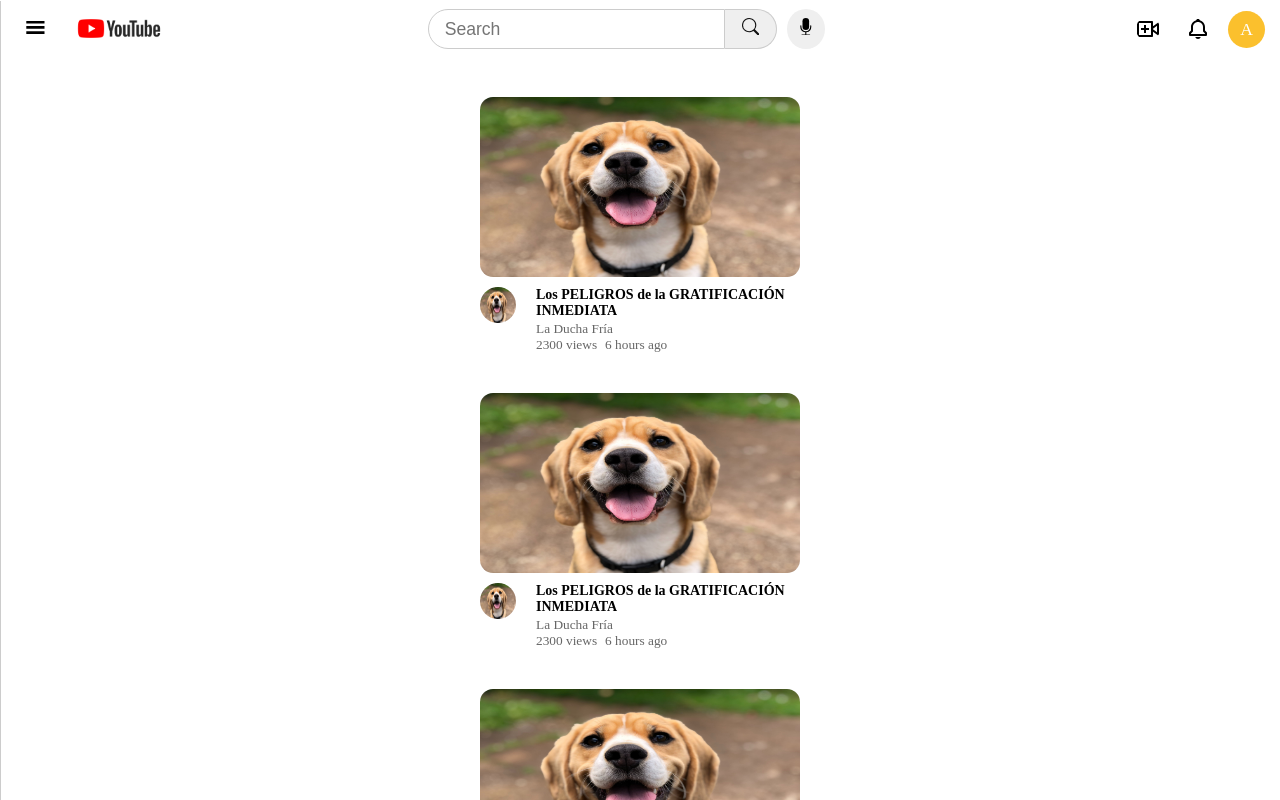
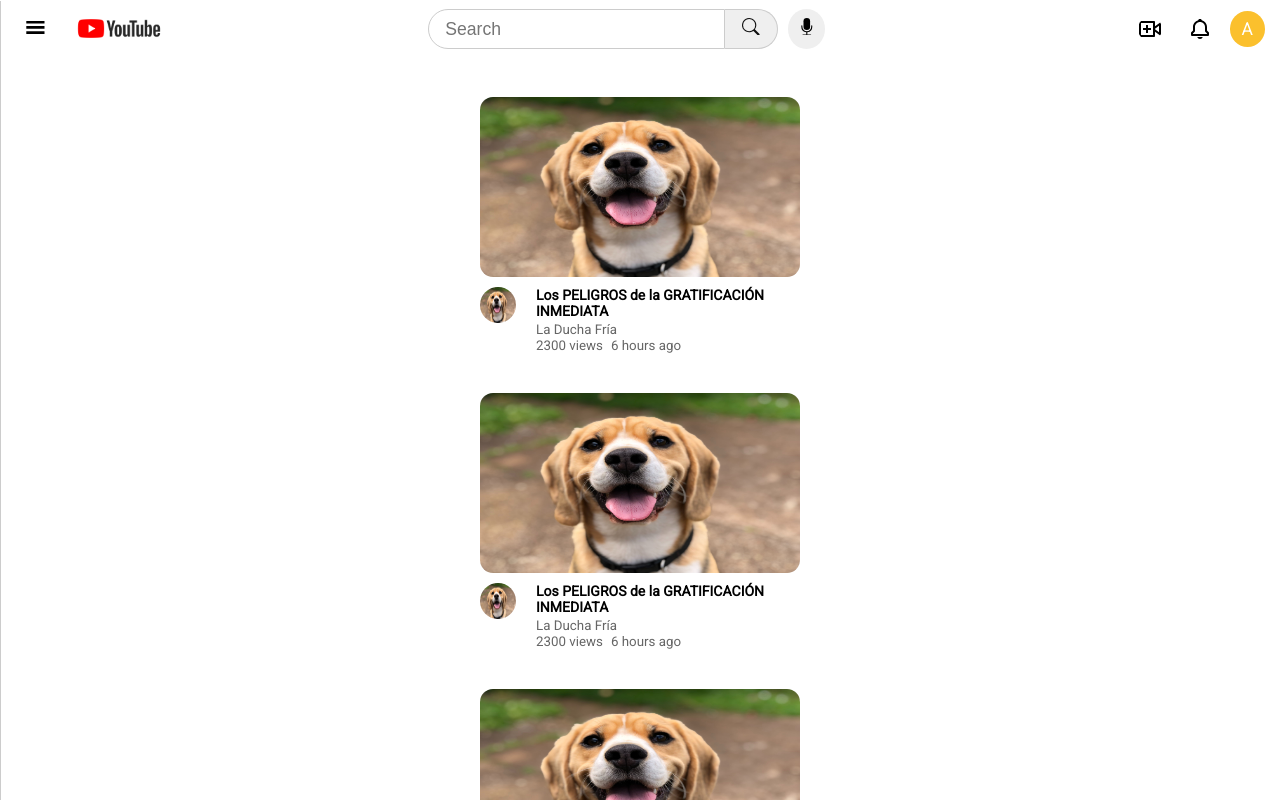
Before and after one commit to Andersonvb/react-youtube-clone, a React (Create React App) app: page / in a window 1280 px wide. Shown: the top 800 px of the page. Built offline with nearby package versions, Linux system fonts and the light colour scheme.

Commit message:
Change font family

```diff
--- a/src/App.css
+++ b/src/App.css
@@ -1,4 +1,7 @@
+@import url('https://fonts.googleapis.com/css2?family=Roboto&display=swap');
+
 #main-container {
+  font-family: "Roboto";
   position: relative;
   width: 100%;
   height: max-content;
--- a/src/components/Video.jsx
+++ b/src/components/Video.jsx
@@ -5,7 +5,9 @@
   return (
     <div className="video-container">
       <img src={img} alt="Image" className="video-img"/>
+
       <div className="data-section">
+
         <div className="img-container">
           <img src={channelImg} alt="Channel Picture" className="channel-img"/>
         </div>
@@ -18,7 +20,9 @@
             <small>{time}</small>
           </div>
         </div>
+
       </div>
+
     </div>
   );
 };
```
Also changed, not shown: src/stylesheets/Video.css (+5 -4 lines).
